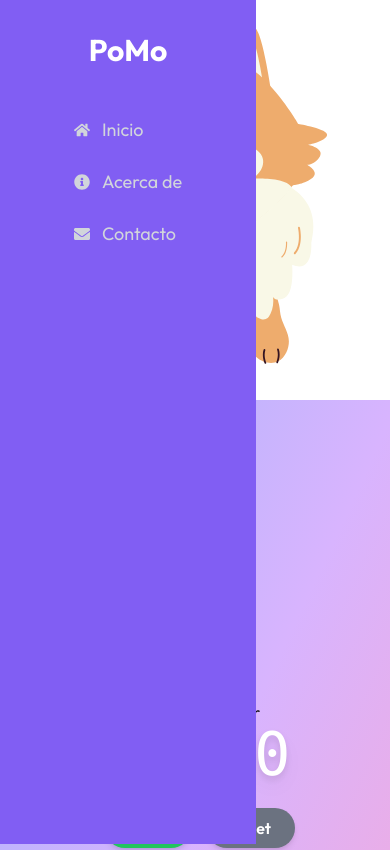
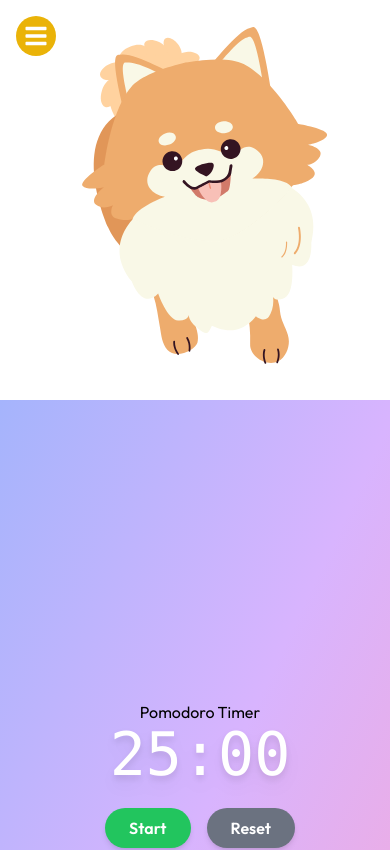
Before and after one commit to gabrielaspooky/Pomodoro, a Next.js app in the folder pomodoro-timer/: page / in a window 390 px wide. Shown: the top 850 px of the page. Built offline with nearby package versions, Linux system fonts and the light colour scheme; no server answers.

Commit message:
added changes to sidebar

```diff
--- a/pomodoro-timer/components/ui/Navbar.jsx
+++ b/pomodoro-timer/components/ui/Navbar.jsx
@@ -1,18 +1,49 @@
-// components/ui/Navbar.js
-
-import React from 'react';
-import { FaHome, FaInfoCircle, FaEnvelope } from 'react-icons/fa';
+"use client"
+import React, { useState, useRef, useEffect } from 'react';
+import { FaHome, FaInfoCircle, FaEnvelope, FaBars, FaTimes } from 'react-icons/fa';
 
 const Navbar = () => {
+  const [isOpen, setIsOpen] = useState(false);
+  const menuRef = useRef(null);
+
+  const toggleMenu = () => {
+    setIsOpen(!isOpen);
+  };
+
+  const handleClickOutside = (event) => {
+    if (menuRef.current && !menuRef.current.contains(event.target)) {
+      setIsOpen(false);
+    }
+  };
+
+  useEffect(() => {
+    document.addEventListener('mousedown', handleClickOutside);
+    return () => document.removeEventListener('mousedown', handleClickOutside);
+  }, []);
+
   return (
-    <div className="fixed top-0 left-0 h-screen w-64 bg-[#815ef3] min-h-screen flex flex-col items-center py-8 z-50">
+    <div>
+      {/* Botón del menú burger */}
+      <div className="fixed top-0 left-0 p-4 z-50 md:hidden">
+        <button
+          onClick={toggleMenu}
+          className="text-white bg-yellow-500 p-2 rounded-full hover:bg-yellow-600 transition-colors duration-200"
+        >
+          {isOpen ? <FaTimes size={24} /> : <FaBars size={24} />}
+        </button>
+      </div>
+
+      {/* Menú lateral */}
+      <div
+        ref={menuRef}
+        className={`fixed top-0 left-0 h-screen w-64 bg-[#815ef3] min-h-screen flex flex-col items-center py-8 z-50 md:hidden transition-transform duration-300 ${isOpen ? 'transform translate-x-0' : 'transform -translate-x-full'}`}
+      >
         <div className="text-white text-3xl font-bold mb-12">PoMo</div>
         <div className="flex flex-col space-y-6">
           <a href="#home" className="flex items-center text-gray-300 hover:text-white transition-colors duration-200">
             <FaHome className="mr-3" />
             <span className="text-lg">Inicio</span>
           </a>
-
           <a href="#about" className="flex items-center text-gray-300 hover:text-white transition-colors duration-200">
             <FaInfoCircle className="mr-3" />
             <span className="text-lg">Acerca de</span>
@@ -23,6 +54,26 @@ const Navbar = () => {
           </a>
         </div>
       </div>
+
+      {/* Menú superior para pantallas grandes */}
+      <div className="hidden md:flex fixed top-0 left-0 h-screen w-64 bg-[#815ef3] min-h-screen flex-col items-center py-8 z-50">
+        <div className="text-white text-3xl font-bold mb-12">PoMo</div>
+        <div className="flex flex-col space-y-6">
+          <a href="#home" className="flex items-center text-gray-300 hover:text-white transition-colors duration-200">
+            <FaHome className="mr-3" />
+            <span className="text-lg">Inicio</span>
+          </a>
+          <a href="#about" className="flex items-center text-gray-300 hover:text-white transition-colors duration-200">
+            <FaInfoCircle className="mr-3" />
+            <span className="text-lg">Acerca de</span>
+          </a>
+          <a href="#contact" className="flex items-center text-gray-300 hover:text-white transition-colors duration-200">
+            <FaEnvelope className="mr-3" />
+            <span className="text-lg">Contacto</span>
+          </a>
+        </div>
+      </div>
+    </div>
   );
 };
 
```
Lines whose indentation alone changed are shown as unchanged.
